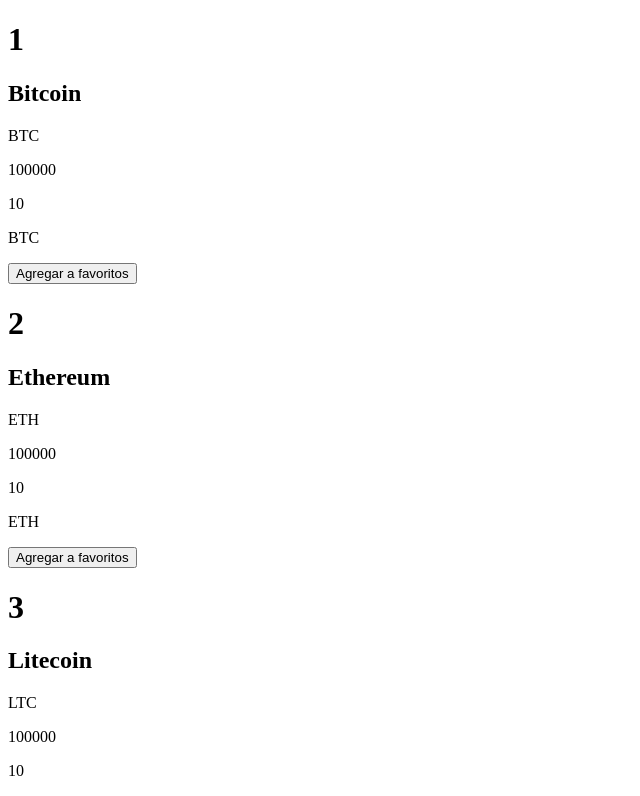
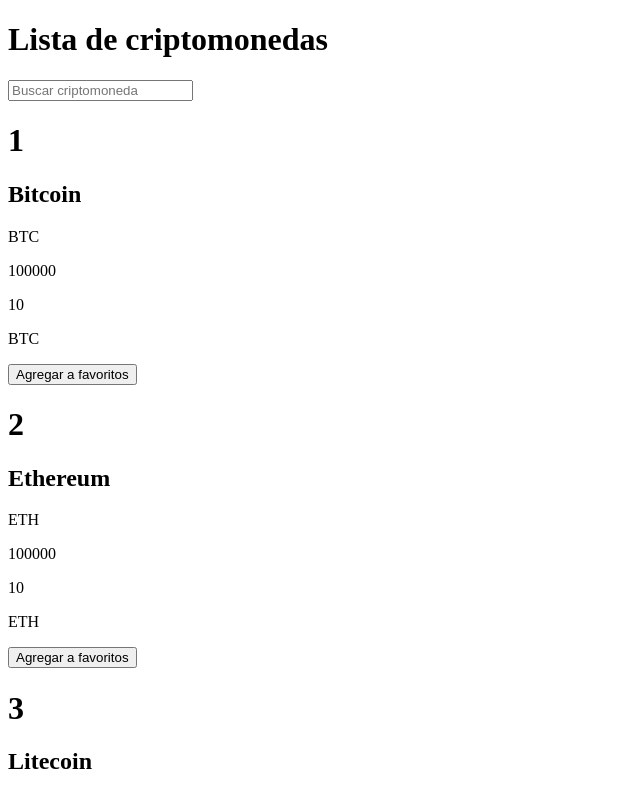
Before and after one commit to 102guss/3monedas, a React (Vite) app: page / in a window 1280 px wide. Shown: the top 796 px of the page, without its empty margins (0-640 px from the left). Built offline with nearby package versions, Linux system fonts and the light colour scheme.

Commit message:
Se agregó la función 'andleSearch y tipos de datos a estados y referencias'

```diff
--- a/src/App.tsx
+++ b/src/App.tsx
@@ -1,13 +1,31 @@
-import Coin from "./components/Coin"
-import coins from "./data/coins"
-
-
+import { useRef, useState } from "react";
+import Coin from "./components/Coin";
+import coins from "./data/coins";
+import type { CoinProps } from "./interfaces/Coin";
 
 function App() {
+  const [coinsList, setCoinsList] = useState<CoinProps[]>(coins);
+  const searchInput = useRef<HTMLInputElement>(null);
+
+  const handleSearch = () => {
+    const searchValue = searchInput.current?.value || "";
+    const newCoinsList = coins.filter((coin) =>
+      coin.name.toLowerCase().includes(searchValue.toLowerCase()),
+    );
+    setCoinsList(newCoinsList);
+  };
 
   return (
+    <main>
+      <h1>Lista de criptomonedas</h1>
+      <input
+        type="text"
+        placeholder="Buscar criptomoneda"
+        ref={searchInput}
+        onChange={handleSearch}
+      />
       <div>
-        {coins.map(coin => (
+        {coinsList.map((coin) => (
           <Coin
             key={coin.order}
             order={coin.order}
@@ -19,7 +37,8 @@
           />
         ))}
       </div>
-  )
+    </main>
+  );
 }
 
-export default App
+export default App;
--- a/src/components/Coin.tsx
+++ b/src/components/Coin.tsx
@@ -1,8 +1,9 @@
 import { useState } from "react";
-import type { CoinProps } from "../interfaces/CoinProps";
+import type { CoinProps } from "../interfaces/Coin";
 
 const Coin = ({ order, name, symbol, price, priceChange, code }: CoinProps) => {
-  const [isFavorite, setIsFavorite] = useState(false);
+
+  const [isFavorite, setIsFavorite] = useState<boolean>(false);
 
   const addToFavorites = () => {
     setIsFavorite(!isFavorite);
```
Also changed, not shown: src/interfaces/Coin.tsx (renamed from src/interfaces/CoinProps.tsx). Lines whose indentation alone changed are shown as unchanged.
